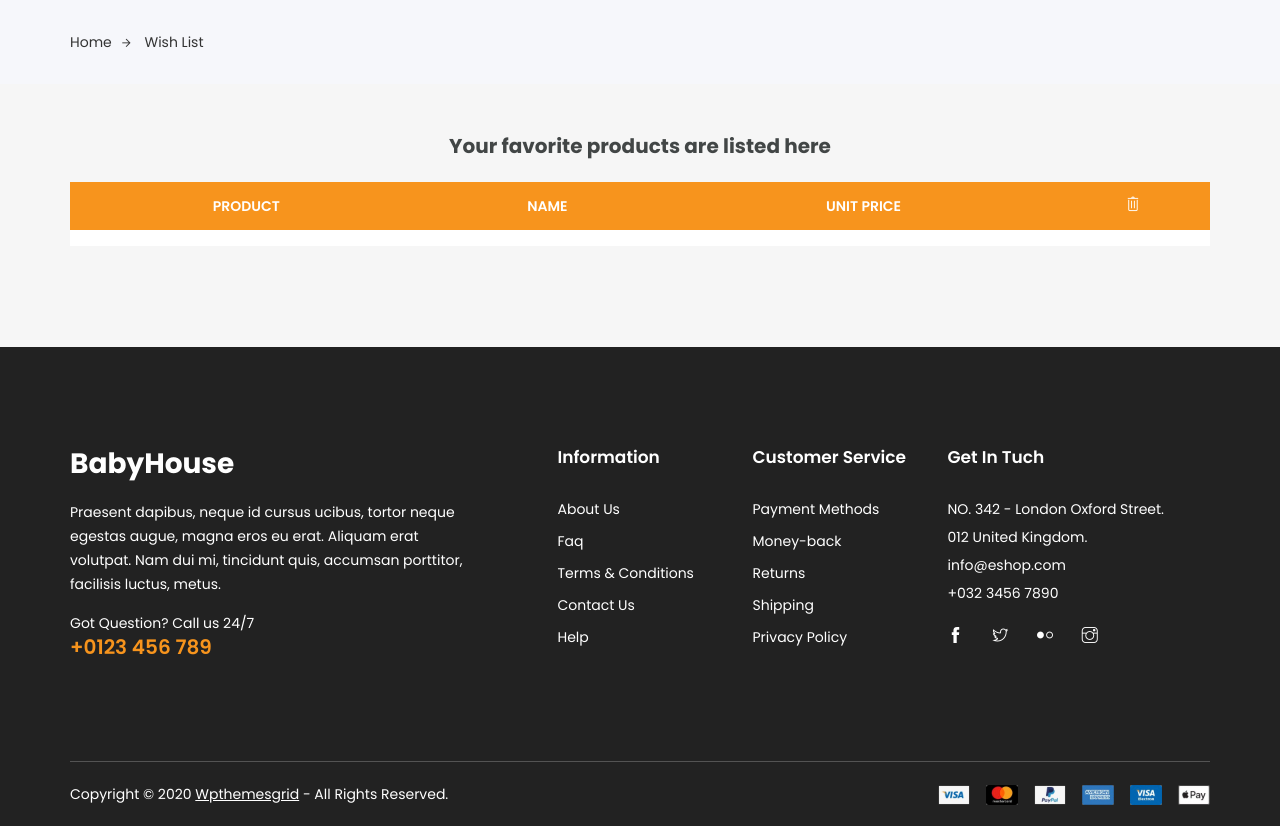
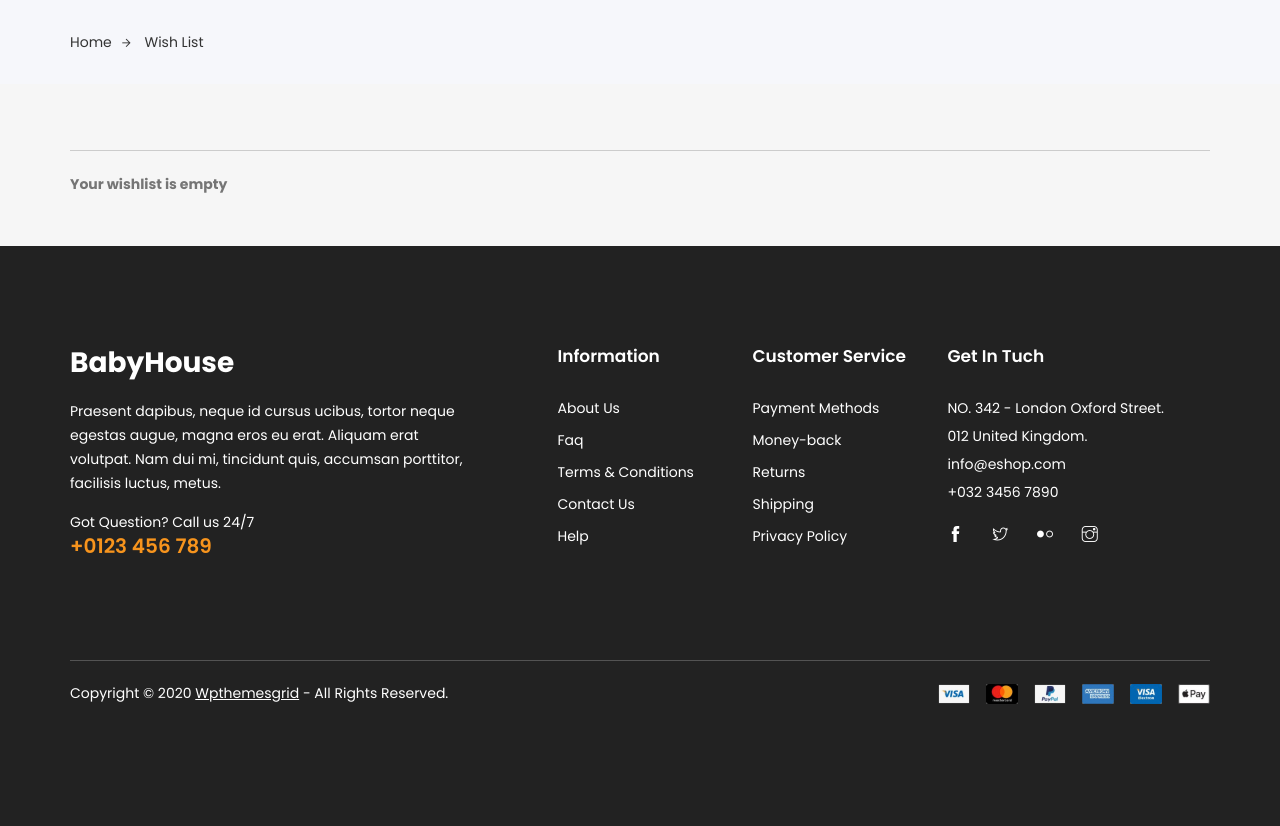
Before and after one commit to ilias-01/BabyHouse, a Symfony app: template templates/wish_list/index.html.twig in a window 1280 px wide. Shown: the part 232-1058 px from the top of the page. After the commit the page ends 936 px from the top, so only its background shows below. Run offline with Twig, Linux system fonts and the light colour scheme; the template is opened without the code that fills it, so the values that code supplies are empty; some libraries are stand-ins or nearby versions.

Commit message:
feat: wishlist finished

```diff
--- a/src/Controller/CartController.php
+++ b/src/Controller/CartController.php
@@ -52,7 +52,7 @@ class CartController extends AbstractController
         $form_quantity = $this->createForm(ProductQuantityType::class,null);
         $form_quantity->handleRequest($request);
 
-        //à faire dans une autre méthode
+        //à faire avec une autre méthode
         if($form_quantity->isSubmitted() && $form_quantity->isValid())
         {
             dd($form_quantity->get('quantity'));
--- a/templates/cart/index.html.twig
+++ b/templates/cart/index.html.twig
@@ -164,7 +164,7 @@
 			</div>
 		{% else %}
 			<hr>
-        	<p><b>Votre panier est vide.</b></p>
+        	<p><b>Yout cart is empty, please add some product !</b></p>
 		{% endif %}
 		</div>
 	</div>
--- a/templates/wish_list/index.html.twig
+++ b/templates/wish_list/index.html.twig
@@ -23,7 +23,7 @@
 <!-- Shopping Cart -->
 <div class="shopping-cart section">
 		<div class="container">
-		{# {% if items | length > 0  %} #}
+		{% if products | length > 0  %}
             <h5 class='text-center mb-4 fw-light'>Your favorite products are listed here</h5>
 			<div class="row">
 				<div class="col-12">
@@ -38,7 +38,17 @@
 							</tr>
 						</thead>
 						<tbody>
-
+						{% for key,product in products %}
+							<tr>
+								<td class="image" data-title="No"><img src="https://via.placeholder.com/100x100" alt="#"></td>
+								<td class="product-des" data-title="Description">
+									<p class="product-name"><a href="{{ path('product.show',{'id':product.id}) }}">{{ product.title }}</a></p>
+									<p class="product-des">{{ product.description }}</p>
+								</td>
+								<td class="price" data-title="Price"><span>${{ product.prix }}</span></td>
+								<td class="action" data-title="Remove"><a href="{{ path('wish_list_toggle',{'id':product.id}) }}" class="js-remove"><i class="ti-trash remove-icon"></i></a></td>
+							</tr>
+						{% endfor %}
 						</tbody>
 					</table>
 					<!--/ End Shopping Summery -->
@@ -67,10 +77,10 @@
 					<!--/ End Total Amount -->
 				</div>
 			</div>
-		{# {% else %}
+		{% else %}
 			<hr>
-        	<p><b>Votre panier est vide.</b></p>
-		{% endif %} #}
+        	<p><b>Your wishlist is empty</b></p>
+		{% endif %}
 		</div>
 	</div>
 {% endblock %}
```
Also changed, not shown: src/Controller/WishListController.php (+8 -5 lines).
